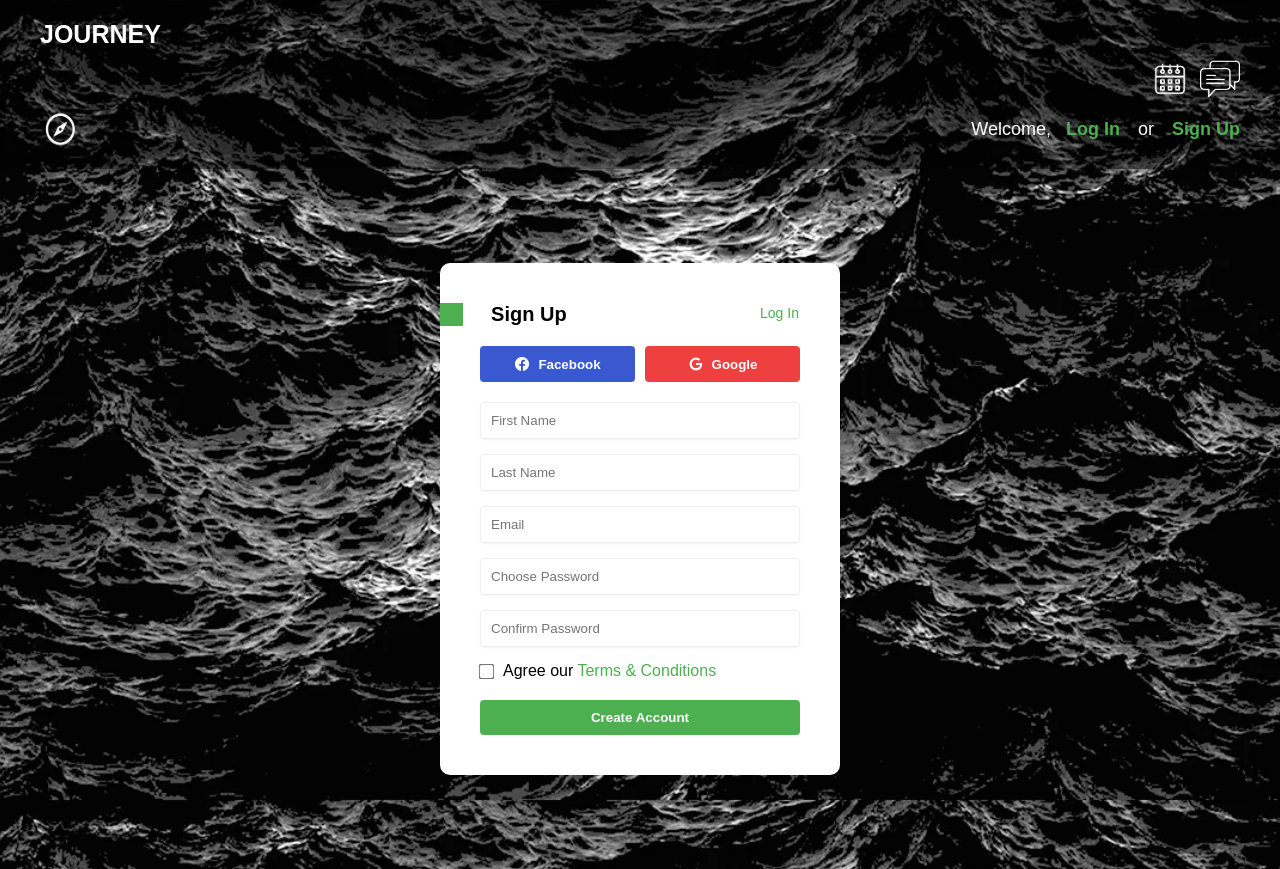
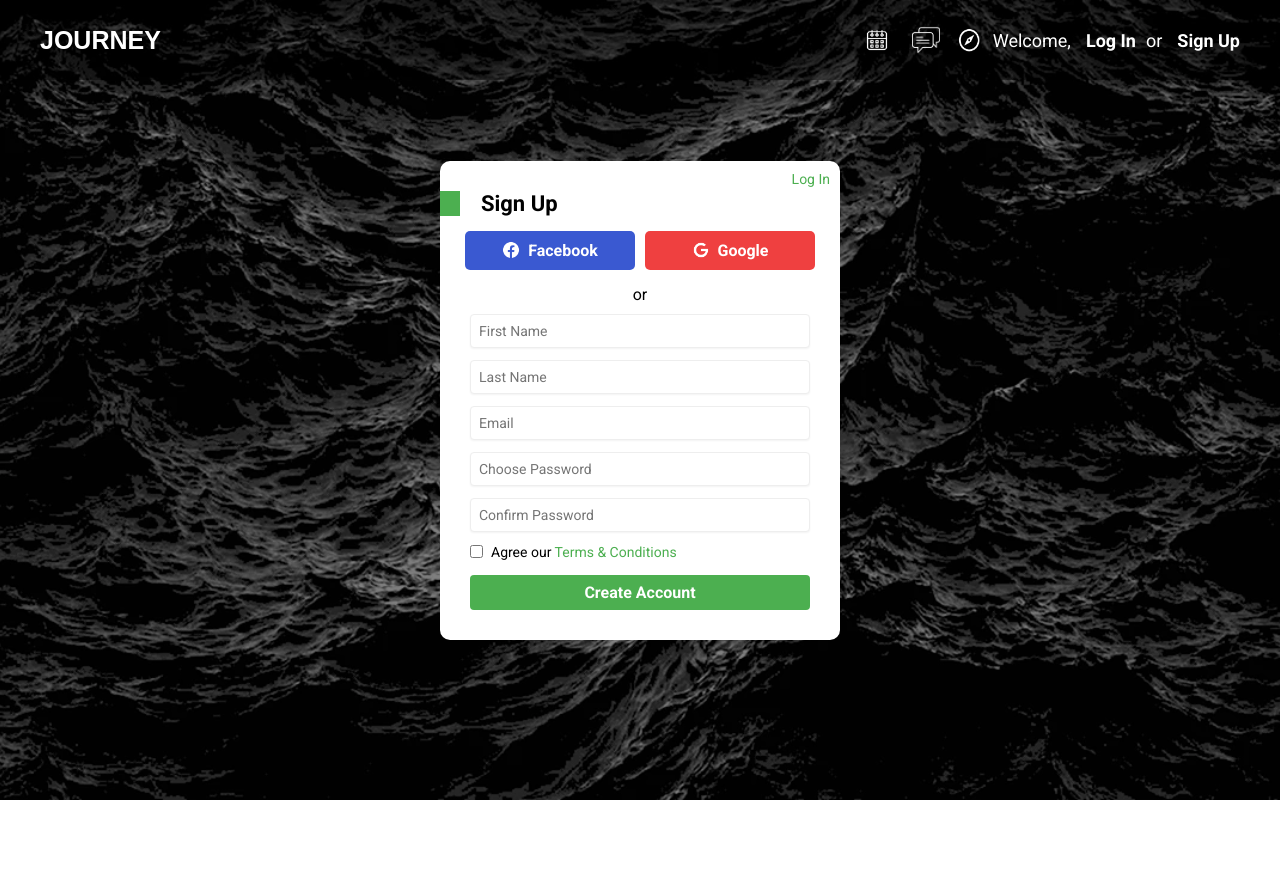
Before and after one commit to 888Vlad888/WebProgrLr4, a plain HTML site: page laba4html/index.html in a window 1280 px wide. After the commit the page ends 800 px from the top, so only its background shows below. Drawn offline with Linux system fonts and the light colour scheme; a web font is replaced by a local one.

Commit message:
Update index.html

```diff
--- a/laba4html/index.html
+++ b/laba4html/index.html
@@ -5,14 +5,16 @@
     <meta name="viewport" content="width=device-width, initial-scale=1.0">
     <title>Journey Sign Up</title>
     <link href="https://fonts.googleapis.com/css2?family=Roboto:wght@400;700&display=swap" rel="stylesheet">
+    <link rel="stylesheet" href="style.css">
 <style>
     @import url('https://fonts.cdnfonts.com/css/global');
+    @import url('https://fonts.googleapis.com/css2?family=Roboto:wght@400;700&display=swap" rel="stylesheet');
 
     * {
         margin: 0;
         padding: 0;
         box-sizing: border-box;
-      font-family: 'Global Bold', sans-serif;
+        font-family: 'Roboto', sans-serif;
     }
 
     body {
@@ -29,11 +31,17 @@
         color: white;
         font-size: 18px;
         flex-wrap: wrap;
+        position: fixed;
+        top: 0;
+        left: 0;
+        width: 100%;
+        z-index: 10;
     }
 
     .logo {
         font-size: 25px;
         font-weight: bold;
+        font-family: 'Global Bold', sans-serif;
     }
 
     .logo:hover {
@@ -43,47 +51,37 @@
         cursor: pointer;
     }
 
-    .cal img {
-      width: 60px;
-      height: 60px;
+    .header-icons {
         display: flex;
-      margin-left: 1100px;
-      filter: brightness(0) saturate(100%) invert(100%) sepia(2%) saturate(11%) hue-rotate(60deg) brightness(104%) contrast(100%);
+        align-items: center;
+        gap: 15px;
+        margin-left: auto;
+        margin-right: 10px;
     }
 
-    .chat img {
+    .header-icons img {
+        filter: brightness(0) saturate(100%) invert(100%) sepia(2%) saturate(11%) hue-rotate(60deg) brightness(104%) contrast(100%);
+        cursor: pointer;
+        transition: transform 0.3s, filter 0.3s;
+    }
+
+    .calendar-icon {
         width: 40px;
         height: 40px;
-      display: flex;
-      filter: brightness(0) saturate(100%) invert(100%) sepia(2%) saturate(11%) hue-rotate(60deg) brightness(104%) contrast(100%);
     }
 
-    .com img {
-      width: 40px;
-      height: 40px;
-      display: flex;
-      margin-right: 20px;
-      filter: brightness(0) saturate(100%) invert(100%) sepia(2%) saturate(11%) hue-rotate(60deg) brightness(104%) contrast(100%);
+    .chat-icon {
+        width: 28px;
+        height: 28px;
     }
 
-    .cal img:hover {
-      transform: scale(1.2);
-      transition: all 0.3s;
-      cursor: pointer;
-      filter: brightness(0) saturate(100%) invert(55%) sepia(63%) saturate(420%) hue-rotate(73deg) brightness(95%) contrast(89%);
+    .wifi-icon {
+        width: 28px;
+        height: 28px;
     }
 
-    .chat img:hover {
+    .header-icons img:hover {
         transform: scale(1.2);
-      transition: all 0.3s;
-      cursor: pointer;
-      filter: brightness(0) saturate(100%) invert(55%) sepia(63%) saturate(420%) hue-rotate(73deg) brightness(95%) contrast(89%);
-    }
-
-    .com img:hover {
-      transform: scale(1.2);
-      transition: all 0.3s;
-      cursor: pointer;
         filter: brightness(0) saturate(100%) invert(55%) sepia(63%) saturate(420%) hue-rotate(73deg) brightness(95%) contrast(89%);
     }
 
@@ -99,14 +97,14 @@
     }
 
     .nav-links a {
-      color: #4CAF50;
+        color: white;
         text-decoration: none;
         font-weight: bold;
-      transition: all 0.3s;
+        transition: color 0.3s;
     }
 
     .nav-links a:hover {
-      color: grey;
+        color: #73EC8B;
         text-decoration: underline;
     }
 
@@ -114,42 +112,47 @@
         display: flex;
         justify-content: center;
         align-items: center;
-      padding: 40px 20px;
-      min-height: calc(100vh - 100px);
+        position: fixed;
+        top: 0;
+        left: 0;
+        width: 100%;
+        height: 100%;
+        background-color: rgba(0, 0, 0, 0.5);
+        z-index: 5;
     }
 
     .modal {
         background-color: white;
         border-radius: 10px;
-      padding: 40px;
-      width: 100%;
-      max-width: 400px;
+        padding: 30px;
+        width: 400px;
+        max-width: 90%;
         position: relative;
     }
 
     .modal h2 {
-      margin: 0 0 20px;
-      font-size: 20px;
+        margin: 0 0 15px;
+        font-size: 22px;
         display: flex;
         align-items: center;
         position: relative;
     }
 
     .green-square {
-      width: 23px;
+        width: 20px;
         height: 100%;
         background: #4CAF50;
         position: absolute;
-      left: -40px;
+        left: -30px;
         top: 0;
     }
 
     .login-link {
         position: absolute;
-      top: 30px;
-      right: 20px;
-      left: 320px;
-      height: 40px;
+        top: 10px;
+        right: 10px;
+        left: auto;
+        height: auto;
         display: flex;
         align-items: center;
     }
@@ -163,39 +166,35 @@
         color: #4CAF50;
         text-decoration: none;
         font-size: 14px;
-      transition: all 0.3s;
+        transition: color 0.3s;
     }
 
     .login-link a:hover {
-      color: grey;
+        color: #73EC8B;
         text-decoration: underline;
     }
 
     .social-buttons {
-      display: flex;
-      justify-content: space-between;
+        display: grid;
+        grid-template-columns: auto auto;
         gap: 10px;
-      margin-bottom: 20px;
-      flex-wrap: wrap;
+        margin-bottom: 15px;
+        justify-content: center;
     }
 
     .social-buttons button {
-      flex: 1 1 45%;
-      padding: 10px;
+        padding: 10px 15px;
+        font-size: 16px;
         font-weight: bold;
         border: none;
-      border-radius: 4px;
+        border-radius: 5px;
         cursor: pointer;
         transition: all 0.3s;
         display: flex;
         align-items: center;
         gap: 8px;
         justify-content: center;
-    }
-
-    .google {
-      background-color: #EF4040;
-      color: white;
+        width: 170px;
     }
 
     .facebook {
@@ -203,29 +202,36 @@
         color: white;
     }
 
+    .google {
+        background-color: #EF4040;
+        color: white;
+        justify-self: end;
+    }
+
+    .facebook img, .google img {
+        filter: brightness(0) saturate(100%) invert(100%) sepia(2%) saturate(11%) hue-rotate(60deg) brightness(104%) contrast(100%);
+        height: 18px;
+    }
+
+    .facebook:hover {
+        transform: scale(0.95);
+        background-color: #525CEB;
+    }
+
     .google:hover {
-      transform: scale(0.9);
+        transform: scale(0.95);
         background-color: #F24C3D;
     }
 
-    .facebook:hover {
-      transform: scale(0.9);
-      background-color: #525CEB;
-    }
-
-    .social-buttons img {
-      height: 16px;
-      filter: brightness(0) saturate(100%) invert(100%) sepia(2%) saturate(11%) hue-rotate(60deg) brightness(104%) contrast(100%);
-    }
-
     .form-group {
-      margin-bottom: 15px;
+        margin-bottom: 12px;
         position: relative;
     }
 
     input[type="text"], input[type="password"] {
         width: 100%;
-      padding: 10px;
+        padding: 8px;
+        font-size: 14px;
         border: 1px solid #eee;
         border-radius: 4px;
         box-shadow: 0 1px 2px rgba(0, 0, 0, 0.05);
@@ -241,22 +247,23 @@
     .checkbox {
         display: flex;
         align-items: center;
-      margin-bottom: 20px;
+        margin-bottom: 15px;
     }
 
     .checkbox input {
-      margin-right: 10px;
-      transform: scale(1.2);
+        margin-right: 8px;
+        transform: scale(1);
         transition: transform 0.2s;
     }
 
     .checkbox input:hover {
-      transform: scale(1.5);
+        transform: scale(1.1);
     }
 
     .checkbox label {
         cursor: pointer;
         color: #000;
+        font-size: 14px;
     }
 
     .checkbox label span {
@@ -272,7 +279,8 @@
 
     button[type="submit"] {
         width: 100%;
-      padding: 10px;
+        padding: 8px;
+        font-size: 16px;
         background-color: #4CAF50;
         color: white;
         border: none;
@@ -284,7 +292,7 @@
 
     button[type="submit"]:hover {
         opacity: 0.9;
-      transform: scale(0.9);
+        transform: scale(0.98);
         background-color: #73EC8B;
     }
 </style>
@@ -292,19 +300,15 @@
 <body>
 <header>
     <div class="logo">JOURNEY</div>
-  <div class="cal">
-    <img src="cal.jpg" alt="Calendar">
-  </div>
-  <div class="chat">
-    <img src="chat.jpg" alt="Chat">
-  </div>
-  <div class="com">
-    <img src="com.jpg" alt="Compass">
+    <div class="header-icons">
+        <img src="cal.jpg" alt="Grid Icon" class="calendar-icon">
+        <img src="chat.jpg" alt="Chat Icon" class="chat-icon">
+        <img src="com.jpg" alt="Wifi Icon" class="wifi-icon">
     </div>
     <div class="nav-links">
         <span>Welcome,</span>
         <a href="#">Log In</a>
-    <span style="margin: 0 8px;">or</span>
+        <span>or</span>
         <a href="#">Sign Up</a>
     </div>
 </header>
@@ -326,7 +330,7 @@
                 Google
             </button>
         </div>
-
+        <div style="text-align: center; margin-bottom: 10px;">or</div>
         <form>
             <div class="form-group">
                 <input type="text" placeholder="First Name">
@@ -345,7 +349,7 @@
             </div>
             <div class="checkbox">
                 <input type="checkbox" id="terms">
-        <label for="terms">Agree our <span>Terms & Conditions</span></label>
+                <label for="terms">Agree our <span>Terms &amp; Conditions</span></label>
             </div>
             <button type="submit">Create Account</button>
         </form>
```
Lines whose indentation alone changed are shown as unchanged.
